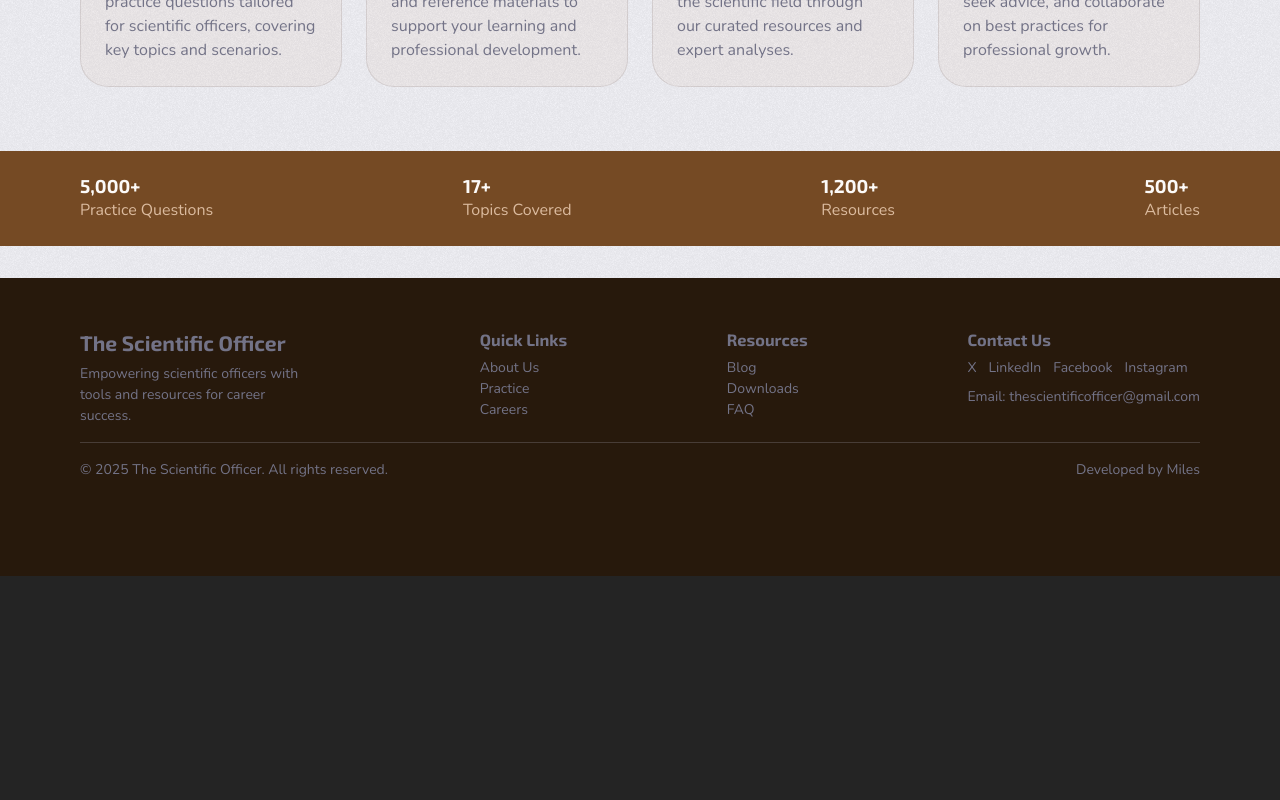
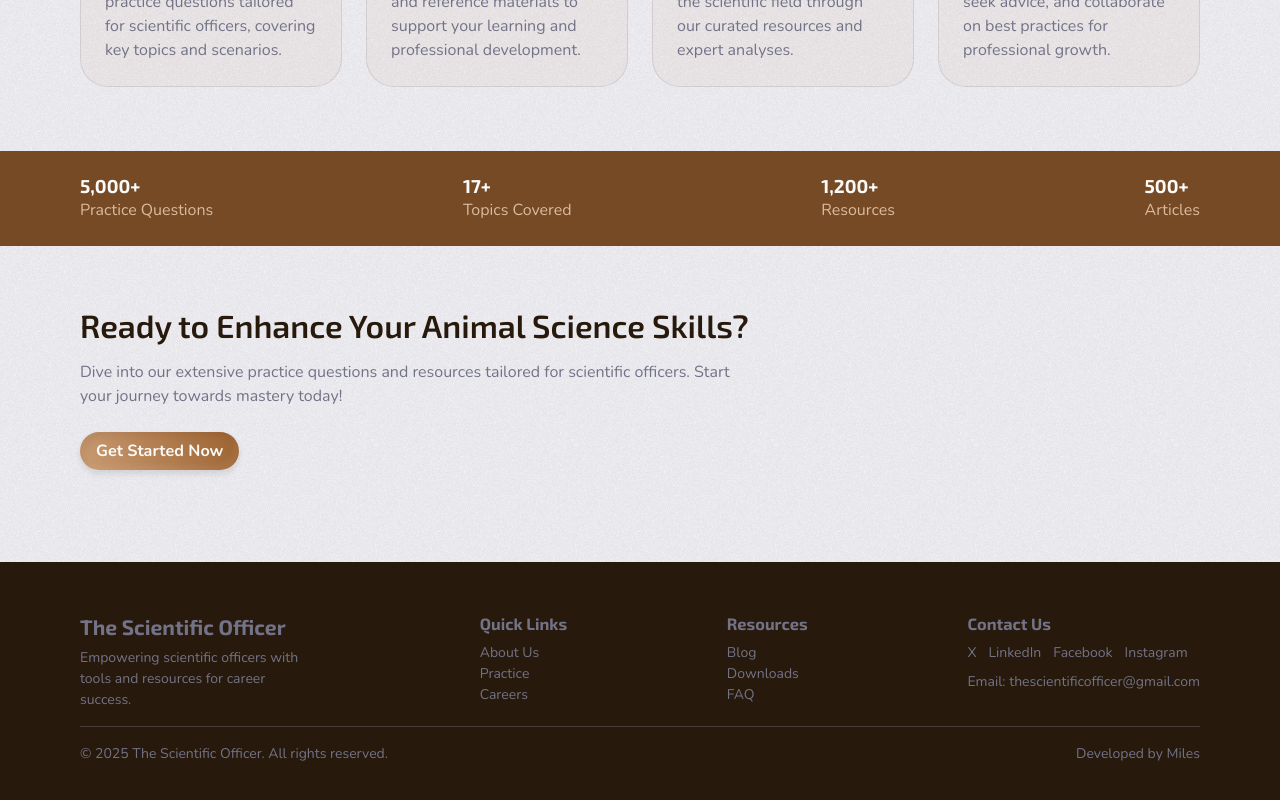
Before and after one commit to Timbar09/the_scientific_officer, a React (Vite) app: page / in a window 1280 px wide. Shown: the part 1109-1909 px from the top of the page. Before the commit the page ends 1685 px from the top, so only its background shows below. Built offline with nearby package versions, Linux system fonts and the light colour scheme.

Commit message:
Add HomePractice component

```diff
--- a/src/assets/sass/pages/_Home.scss
+++ b/src/assets/sass/pages/_Home.scss
@@ -23,12 +23,18 @@
     &--title {
       font-size: clamp(1.5rem, 3vw, 2rem);
       font-weight: 600;
+      color: clr(primary, 900);
+      margin-block-end: spacing(3);
       text-align: center;
       margin-bottom: 1rem;
 
       @include mq(md) {
         text-align: left;
       }
+    }
+
+    &--description {
+      max-width: max(40rem, 60%);
     }
   }
 
@@ -75,10 +81,6 @@
 
   &__feature {
     margin-top: 4rem;
-
-    &--description {
-      max-width: max(40rem, 60%);
-    }
 
     &--list {
       padding-top: 5rem;
--- a/src/pages/home/HomeFeatures.tsx
+++ b/src/pages/home/HomeFeatures.tsx
@@ -51,11 +51,9 @@ const HomeFeatures = () => {
   return (
     <section className="home__feature main__section">
       <div className="container">
-        <h2 className="home__section--title clr-primary-900 m-block-end-3">
-          Everything You Need to Excel
-        </h2>
+        <h2 className="home__section--title">Everything You Need to Excel</h2>
 
-        <p className="home__feature--description">
+        <p className="home__section--description">
           Our platform provides comprehensive tools and resources designed
           specifically for animal science professionals.
         </p>
--- /dev/null
+++ b/src/pages/home/HomePractice.tsx
@@ -0,0 +1,29 @@
+import Button from "../../components/Button";
+import { Link } from "react-router";
+
+const HomePractice = () => {
+  return (
+    <section className="home__practice m-block-5">
+      <div className="container p-block-4 text-center">
+        <h2 className="home__section--title">
+          Ready to Enhance Your Animal Science Skills?
+        </h2>
+
+        <p className="home__section--description m-block-end-4">
+          Dive into our extensive practice questions and resources tailored for
+          scientific officers. Start your journey towards mastery today!
+        </p>
+
+        <div className="flex jc-center jc-@md-start">
+          <Button>
+            <Link to="/practice" className="clr-inherit">
+              Get Started Now
+            </Link>
+          </Button>
+        </div>
+      </div>
+    </section>
+  );
+};
+
+export default HomePractice;
--- a/src/pages/home/index.tsx
+++ b/src/pages/home/index.tsx
@@ -1,6 +1,7 @@
 import HomeHero from "./HomeHero";
 import HomeFeatures from "./HomeFeatures";
 import HomeMetrics from "./HomeMetrics";
+import HomePractice from "./HomePractice";
 
 const Home = () => {
   return (
@@ -10,6 +11,8 @@ const Home = () => {
       <HomeFeatures />
 
       <HomeMetrics />
+
+      <HomePractice />
     </main>
   );
 };
```
